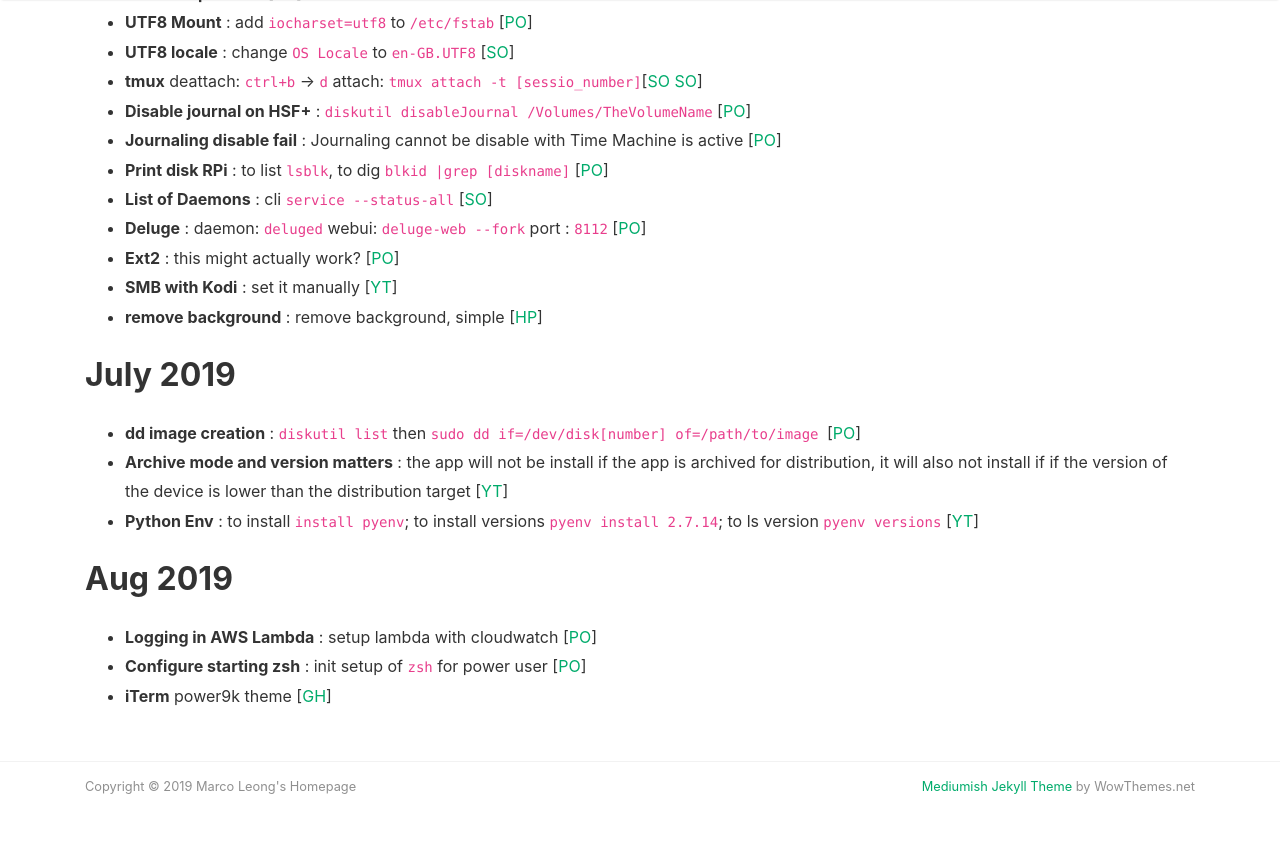
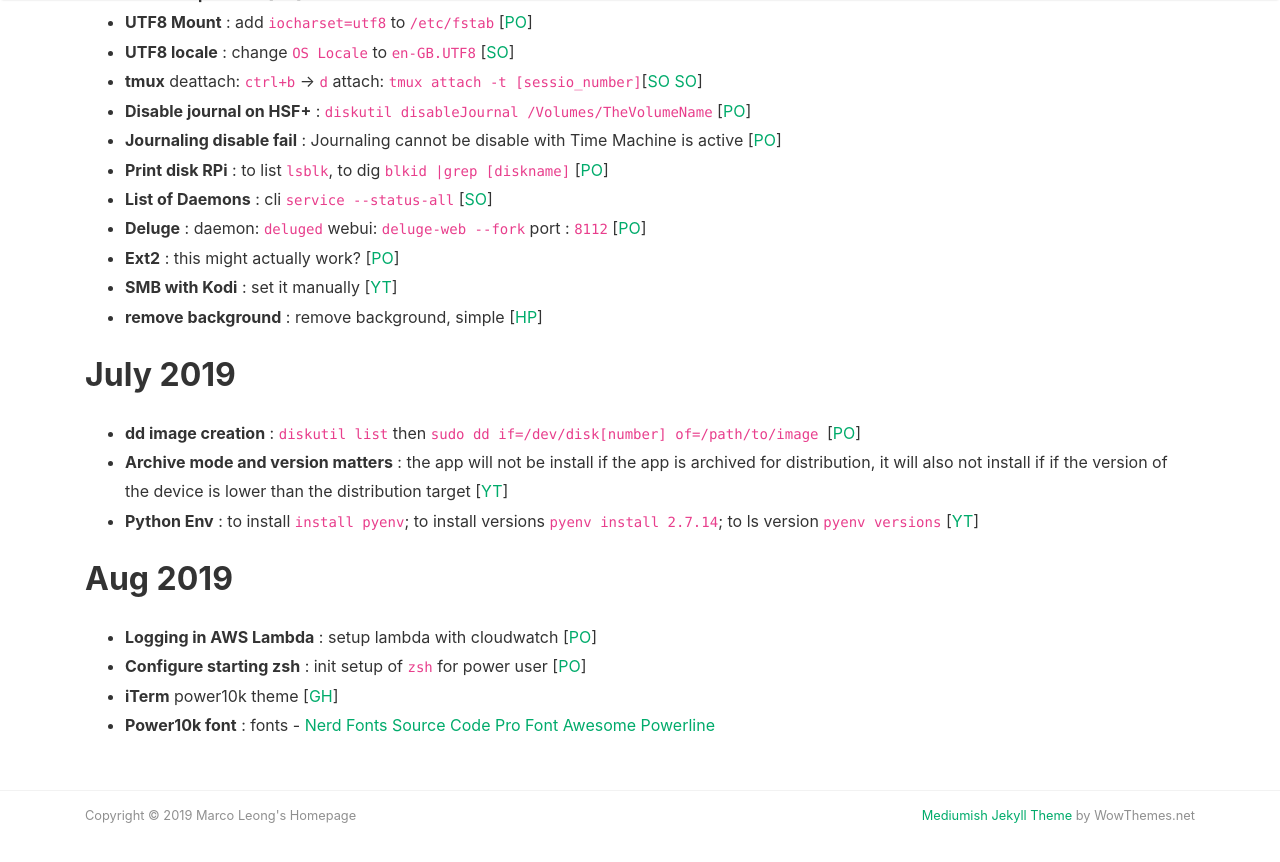
Before and after one commit to MarcoLeongDev/MarcoLeongDev.github.io, a Jekyll site: the page built from journey.md, in a window 1280 px wide and 900 px high, scrolled down 3152 px. Shown: the top 862 px of the window. Built offline with Jekyll 4.4.1, drawn with Linux system fonts in a browser that asks for light colours; nearby versions of some CDN libraries; our own code applies the rules of GitHub Pages for plain Markdown files.

Commit message:
Update journey.md

```diff
--- a/journey.md
+++ b/journey.md
@@ -100,7 +100,8 @@
 ## Aug 2019
 - **Logging in AWS Lambda** : setup lambda with cloudwatch [[PO](https://serverless-stack.com/chapters/api-gateway-and-lambda-logs.html)]
 - **Configure starting zsh** : init setup of `zsh` for power user [[PO](https://medium.com/@beatrizmrg/gaining-efficiency-with-iterm-prompt-customization-on-macos-3ad212f5bfde)]
-- **iTerm** power9k theme [[GH](https://github.com/romkatv/powerlevel10k#i-cannot-make-powerlevel10k-work-with-my-plugin-manager-help)]
+- **iTerm** power10k theme [[GH](https://github.com/romkatv/powerlevel10k#i-cannot-make-powerlevel10k-work-with-my-plugin-manager-help)]
+- **Power10k font** : fonts - [Nerd Fonts](https://github.com/ryanoasis/nerd-fonts) [Source Code Pro](https://github.com/adobe-fonts/source-code-pro) [Font Awesome](https://fontawesome.com/) [Powerline](https://github.com/powerline/fonts)
 
 
 
```
